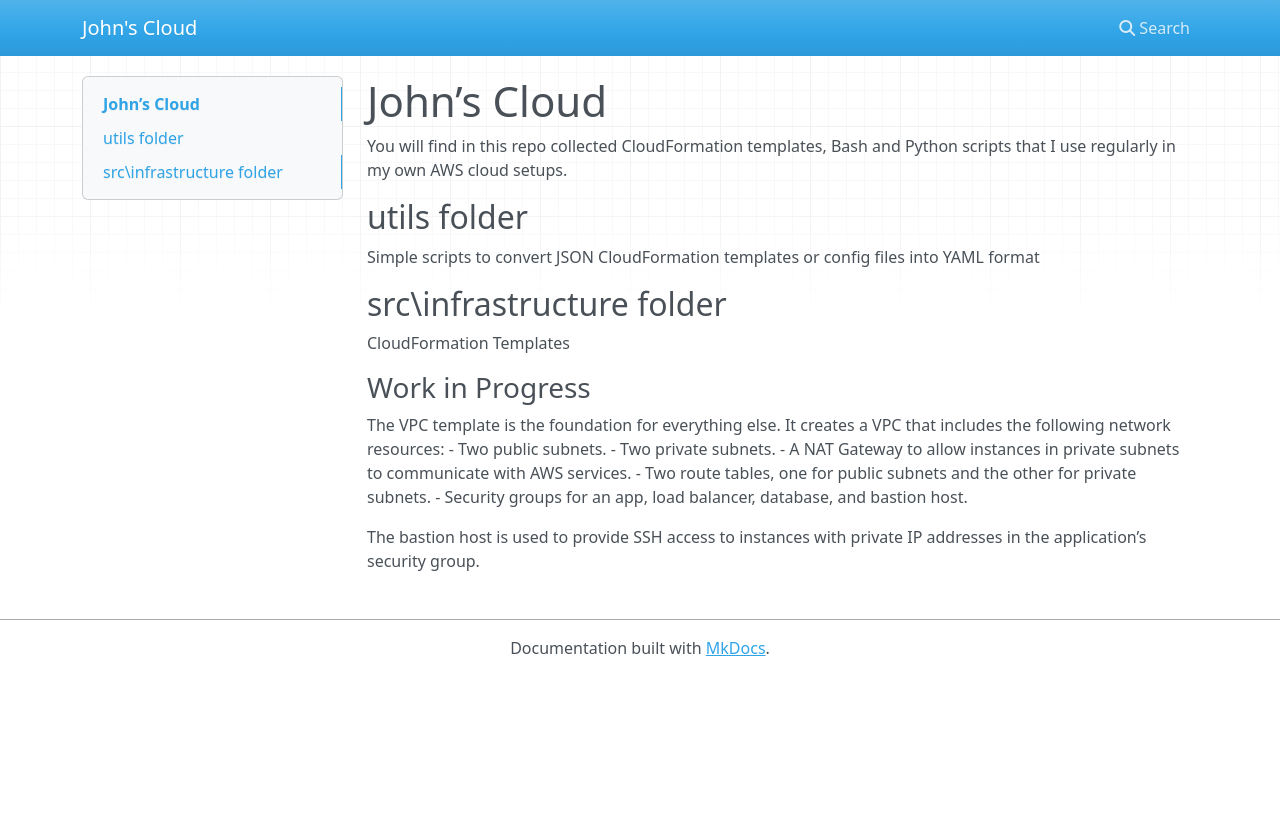
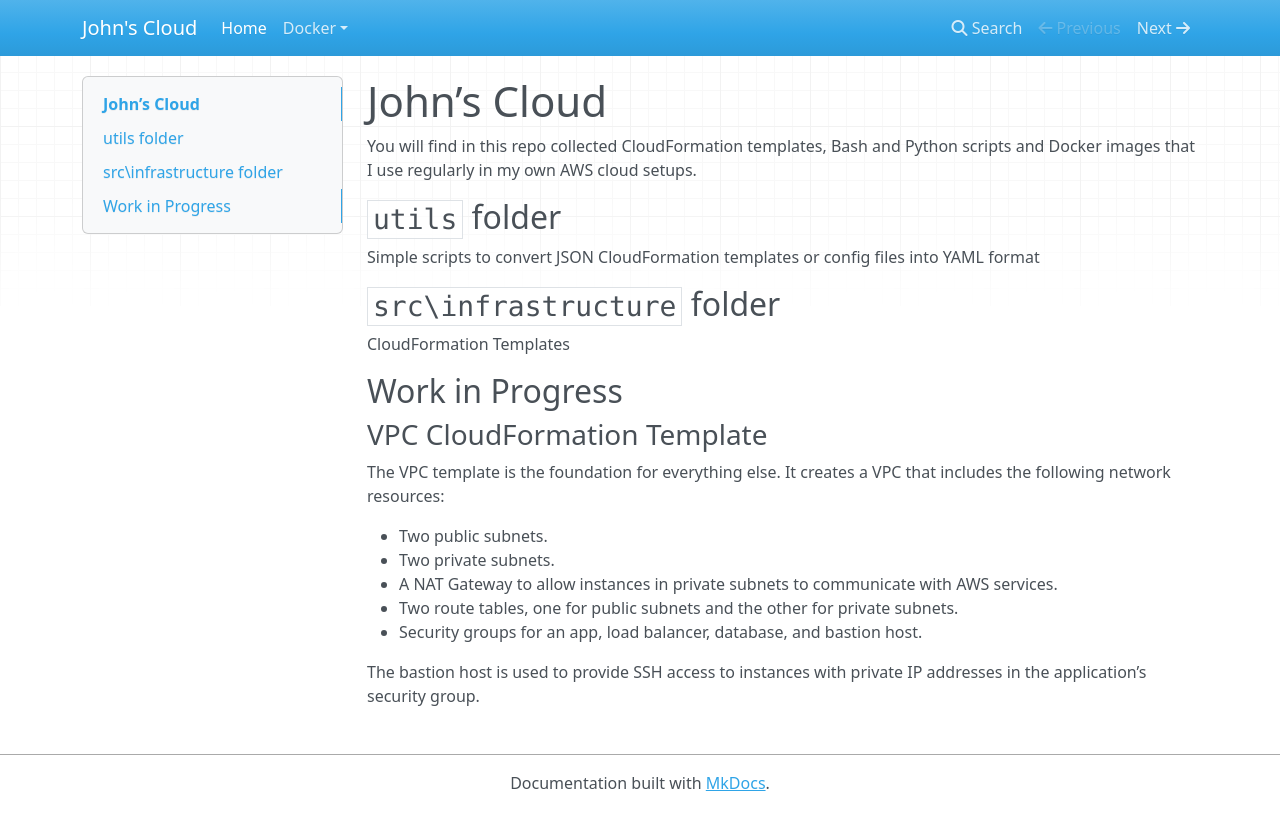
Before and after one commit to john-cd/johnscloud, an MkDocs documentation site: the page built from documentation/docs/index.md, in a window 1280 px wide. Shown: the top 830 px of the page. Built offline with MkDocs 1.6.1, drawn with Linux system fonts in a browser that asks for light colours; nearby versions of some CDN libraries; old or Windows-style settings are respelled for this version of MkDocs.

Commit message:
update documentation: mongoDB_docker.md, elasticsearch_docker.md

```diff
--- a/documentation/docs/index.md
+++ b/documentation/docs/index.md
@@ -1,19 +1,24 @@
 # John's Cloud
 
-You will find in this repo collected CloudFormation templates, Bash and Python scripts that I use regularly in my own AWS cloud setups.
+You will find in this repo collected CloudFormation templates, Bash and Python scripts and Docker images that I use regularly in my own AWS cloud setups.
 
-## utils folder
+## ``utils`` folder
 
 Simple scripts to convert JSON CloudFormation templates or config files into YAML format
 
-## src\infrastructure folder
+
+## ``src\infrastructure`` folder
 
 CloudFormation Templates
 
-### Work in Progress
+
+## Work in Progress
+
+### VPC CloudFormation Template
 
 The VPC template is the foundation for everything else. It creates a VPC that includes
 the following network resources:
+
 - Two public subnets.
 - Two private subnets.
 - A NAT Gateway to allow instances in private subnets to communicate with AWS services.
--- a/documentation/mkdocs.yml
+++ b/documentation/mkdocs.yml
@@ -1,11 +1,15 @@
 site_name: John's Cloud
 #site_description:
-#site_author:
+site_author: John
 #theme: readthedocs
-#google_analytics: ['UA-36723568-3', 'mkdocs.org']
+google_analytics: ['UA-92780605-1', 'john-cd.com']
 
 pages:
 - Home: 'index.md'
+- Docker:
+    - 'MongoDB on Docker': 'docker/mongoDB_docker.md'
+    - 'ElasticSearch on Docker': 'docker/elasticsearch_docker.md'
+
 #- User Guide:
 #    - 'Writing your docs': 'user-guide/writing-your-docs.md'
 #    - 'Styling your docs': 'user-guide/styling-your-docs.md'
@@ -13,8 +17,6 @@
 #    - 'License': 'about/license.md'
 #    - 'Release Notes': 'about/release-notes.md'
 
-
-
 markdown_extensions:
     - smarty
     - toc:
```
Also changed, not shown: documentation/docs/docker/elasticsearch_docker.md (added, +94 -0 lines), documentation/docs/docker/mongoDB_docker.md (added, +24 -0 lines).
